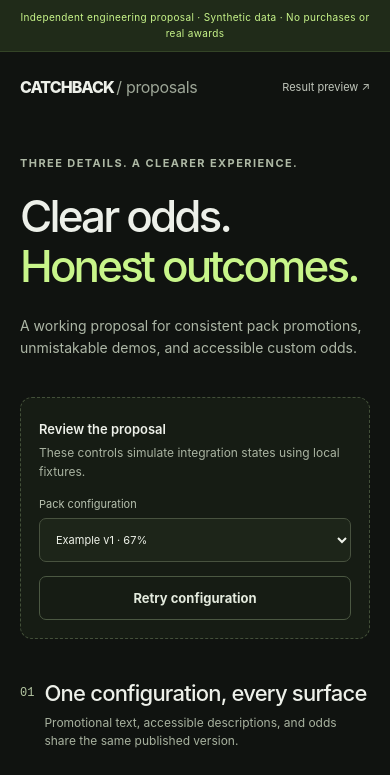
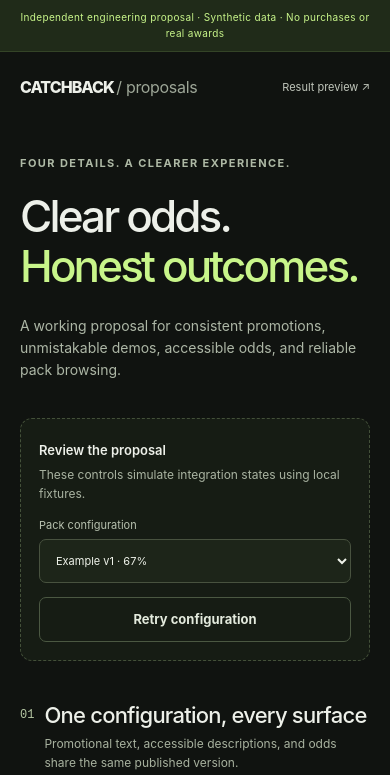
Before and after one commit to thisisanubhav/catchback-fix-proposals, a React (Vite) app: page / in a window 390 px wide. Shown: the top 775 px of the page. Built offline with nearby package versions, Linux system fonts and the light colour scheme.

Commit message:
feat: add responsive catalog pagination proposal to the preview

```diff
--- a/src/App.tsx
+++ b/src/App.tsx
@@ -5,6 +5,7 @@ import { resolveOpening, type OpeningResult, type VerifiedOpening } from "./resu
 import { ResultView } from "./ResultView.tsx";
 import { usePublishedPack } from "./usePublishedPack.ts";
 import { CustomOddsEditor } from "./CustomOddsEditor.tsx";
+import { CatalogBrowser } from "./CatalogBrowser.tsx";
 
 export default function App() {
   const [scenario, setScenario] = useState<PackScenario>("current");
@@ -36,9 +37,9 @@ export default function App() {
     <header className="site-header"><a href="#" className="wordmark">CATCHBACK <span>/ proposals</span></a>
       <a href="#result-preview">Result preview <span aria-hidden="true">↗</span></a></header>
     <main className="layout">
-      <section className="intro"><span className="eyebrow">Three details. A clearer experience.</span>
+      <section className="intro"><span className="eyebrow">Four details. A clearer experience.</span>
         <h1>Clear odds.<br /><span>Honest outcomes.</span></h1>
-        <p>A working proposal for consistent pack promotions, unmistakable demos, and accessible custom odds.</p>
+        <p>A working proposal for consistent promotions, unmistakable demos, accessible odds, and reliable pack browsing.</p>
       </section>
       <aside className="review-controls" aria-label="Proposal controls">
         <div><strong>Review the proposal</strong><p>These controls simulate integration states using local fixtures.</p></div>
@@ -78,6 +79,11 @@ export default function App() {
           <p>Edit with a keyboard, pointer, or touch. Every control has a name and every change keeps the total at 100%.</p></div></div>
         <CustomOddsEditor />
       </section>
+      <section id="catalog-preview" aria-labelledby="catalog-title">
+        <div className="section-title"><span className="number">04</span><div><h2 id="catalog-title">Room to filter. Room to browse.</h2>
+          <p>Filters wrap above a separate pagination row. Both pagers browse the same catalog and keep your selections.</p></div></div>
+        <CatalogBrowser />
+      </section>
       <footer>Example implementation for outreach. Integration requires CatchBack’s real configuration, valuation, authentication, and award services.</footer>
     </main>
   </>;
```
